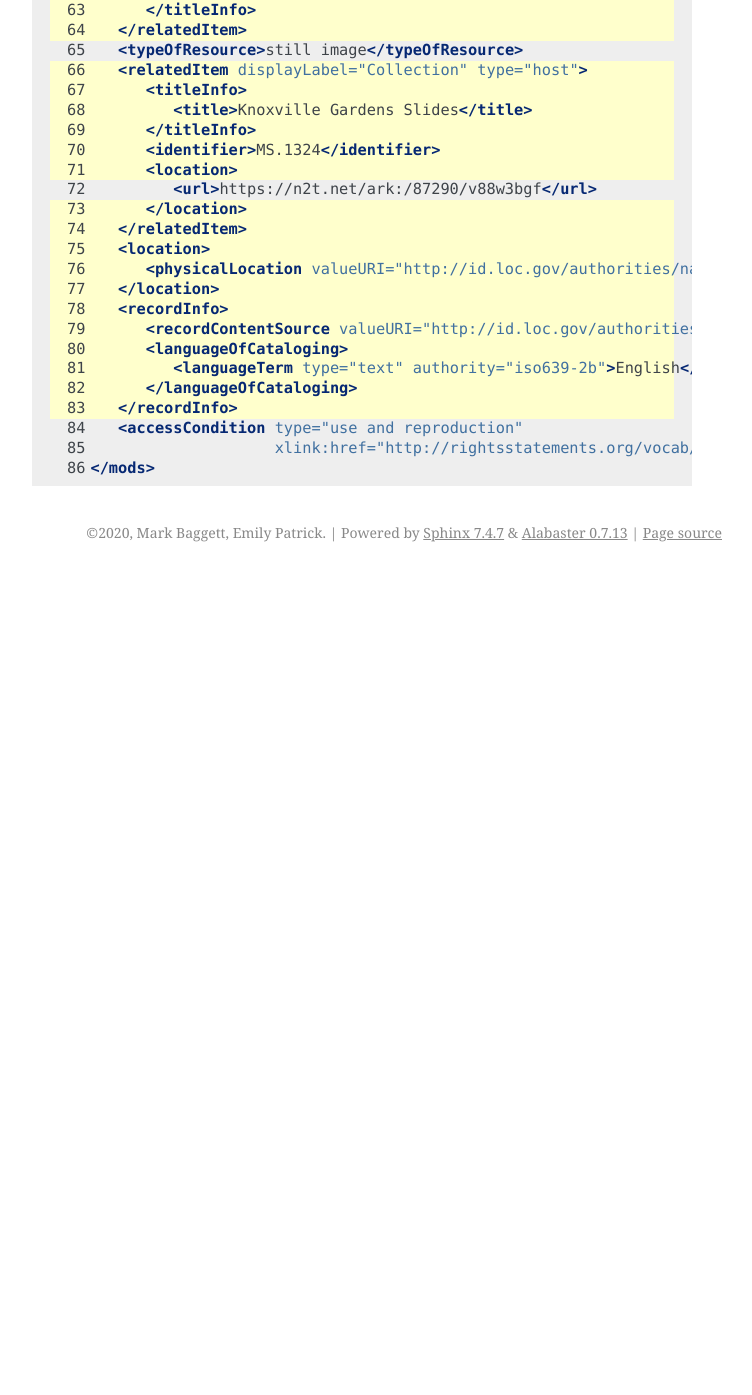
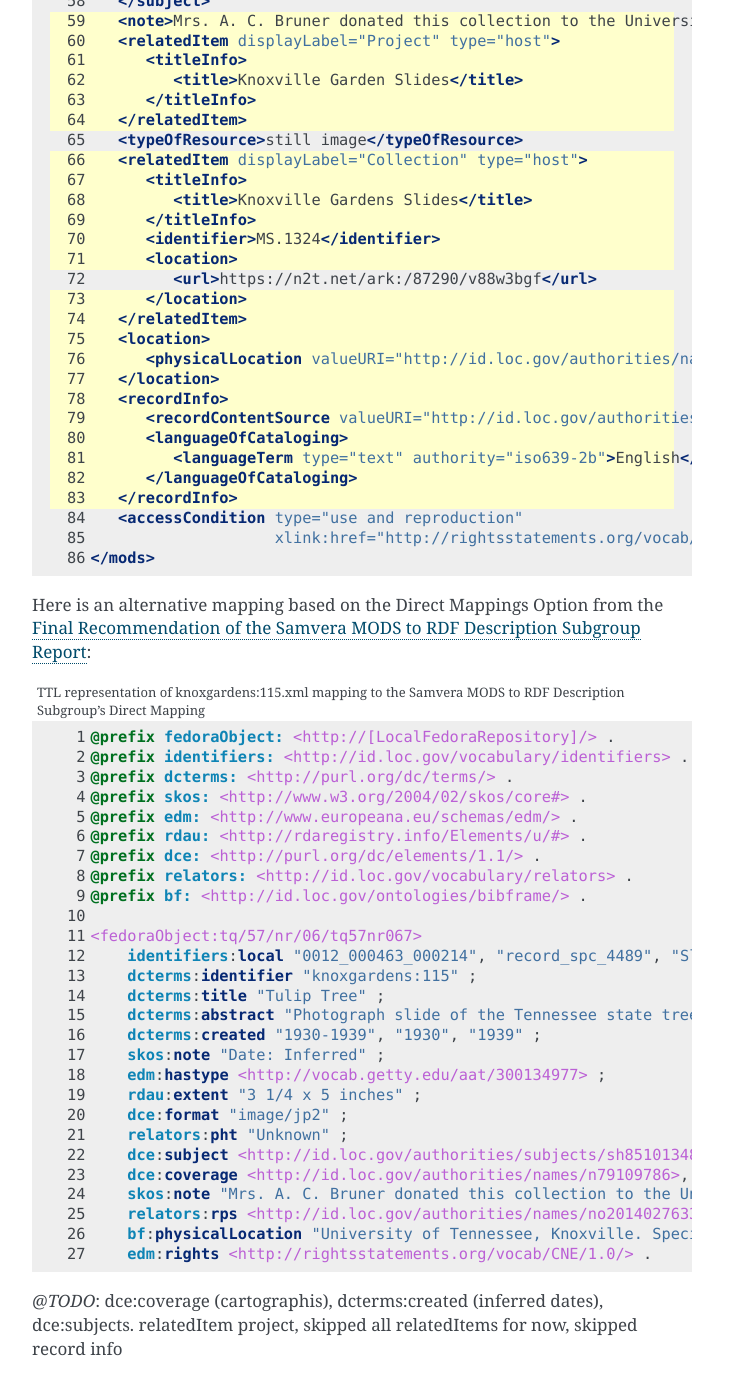
Before and after one commit to markpbaggett/utk_hyrax_review_docs, a Sphinx documentation site: the page built from docs/source/contents/mods_to_rdf.rst, in a window 1280 px wide and 1400 px high, scrolled down 6436 px. Shown: the top 1395 px of the window, without its empty margins (388-1140 px from the left). Built offline with Sphinx 7.4.7, drawn with Linux system fonts in a browser that asks for light colours; before the commit the page ends 7008 px from its top, so only the background shows below that; some of the changed text lies outside the part shown.

Commit message:
Model to Samvera MODS to RDF Direct.

```diff
--- a/docs/source/contents/mods_to_rdf.rst
+++ b/docs/source/contents/mods_to_rdf.rst
@@ -117,6 +117,8 @@ This is a sample MODS record from Knoxville Garden Slides in Islandora 7.
 
 .. code-block:: xml
     :linenos:
+    :caption: knoxgardens:115.xml
+    :name: knoxgardens:115.xml
 
     <?xml version="1.0" encoding="UTF-8"?>
     <mods xmlns="http://www.loc.gov/mods/v3"
@@ -209,6 +211,9 @@ Here is a potential mapping of that same record as TTL using Hyrax MAP 2.0 out-o
 
 .. code-block:: turtle
     :linenos:
+    :caption: TTL representation of knoxgardens:115.xml mapping to Hyrax MAP 2.0 Out-of-the-Box
+    :name: TTL representation of knoxgardens:115.xml mapping to Hyrax MAP 2.0 Out-of-the-Box
+
 
     @prefix fedoraObject: <http://[LocalFedoraRepository]/>.
     @prefix dct: <http://purl.org/dc/terms/> .
@@ -230,11 +235,13 @@ Here is a potential mapping of that same record as TTL using Hyrax MAP 2.0 out-o
         rdfs:seeAlso <https://n2t.net/ark:/87290/v88w3bgf> ;
         edm:rights <http://rightsstatements.org/vocab/CNE/1.0/> .
 
-So, here is that same MODS record demonstrating what we would lose:
+Here is the same MODS record highlighting the metadata that would be lost following this mapping:
 
 .. code-block:: xml
     :emphasize-lines: 24-28, 31-34, 36-37, 40-41, 44-45, 48-49, 52-53, 55-57, 59 - 64, 66-71, 73 - 83
     :linenos:
+    :caption: Illustrating lost data from knoxgardens:115.xml
+    :name: Illustrating lost data from knoxgardens:115.xml
 
     <?xml version="1.0" encoding="UTF-8"?>
     <mods xmlns="http://www.loc.gov/mods/v3"
@@ -322,3 +329,43 @@ So, here is that same MODS record demonstrating what we would lose:
        <accessCondition type="use and reproduction"
                         xlink:href="http://rightsstatements.org/vocab/CNE/1.0/">Copyright Not Evaluated</accessCondition>
     </mods>
+
+Here is an alternative mapping based on the Direct Mappings Option from the
+`Final Recommendation of the Samvera MODS to RDF Description Subgroup Report <https://wiki.duraspace.org/download/attachments/87460857/MODS-RDF-Mapping-Recommendations_SMIG_v1_2019-01.pdf?api=v2>`_:
+
+.. code-block:: turtle
+    :linenos:
+    :caption: TTL representation of knoxgardens:115.xml mapping to the Samvera MODS to RDF Description Subgroup's Direct Mapping
+    :name: TTL representation of knoxgardens:115.xml mapping to the Samvera MODS to RDF Description Subgroup's Direct Mapping
+
+    @prefix fedoraObject: <http://[LocalFedoraRepository]/> .
+    @prefix identifiers: <http://id.loc.gov/vocabulary/identifiers> .
+    @prefix dcterms: <http://purl.org/dc/terms/> .
+    @prefix skos: <http://www.w3.org/2004/02/skos/core#> .
+    @prefix edm: <http://www.europeana.eu/schemas/edm/> .
+    @prefix rdau: <http://rdaregistry.info/Elements/u/#> .
+    @prefix dce: <http://purl.org/dc/elements/1.1/> .
+    @prefix relators: <http://id.loc.gov/vocabulary/relators> .
+    @prefix bf: <http://id.loc.gov/ontologies/bibframe/> .
+
+    <fedoraObject:tq/57/nr/06/tq57nr067>
+        identifiers:local "0012_000463_000214", "record_spc_4489", "Slide 1", "Film 96" ;
+        dcterms:identifier "knoxgardens:115" ;
+        dcterms:title "Tulip Tree" ;
+        dcterms:abstract "Photograph slide of the Tennessee state tree, the tulip tree" ;
+        dcterms:created "1930-1939", "1930", "1939" ;
+        skos:note "Date: Inferred" ;
+        edm:hastype <http://vocab.getty.edu/aat/300134977> ;
+        rdau:extent "3 1/4 x 5 inches" ;
+        dce:format "image/jp2" ;
+        relators:pht "Unknown" ;
+        dce:subject <http://id.loc.gov/authorities/subjects/sh85101348>, <http://id.loc.gov/authorities/subjects/sh85053123>, <http://id.loc.gov/authorities/subjects/sh85077428>, <http://id.loc.gov/authorities/subjects/sh85049328>;
+        dce:coverage <http://id.loc.gov/authorities/names/n79109786>, "35.96064, -83.92074" ;
+        skos:note "Mrs. A. C. Bruner donated this collection to the University of Tennessee. Creation dates were inferred from the dates associated with the archival collection and the activity dates of the Jim Thompson Company." ;
+        relators:rps <http://id.loc.gov/authorities/names/no2014027633> ;
+        bf:physicalLocation "University of Tennessee, Knoxville. Special Collections" ;
+        edm:rights <http://rightsstatements.org/vocab/CNE/1.0/> .
+
+
+
+`@TODO`: dce:coverage (cartographis), dcterms:created (inferred dates), dce:subjects. relatedItem project, skipped all relatedItems for now, skipped record info
```
